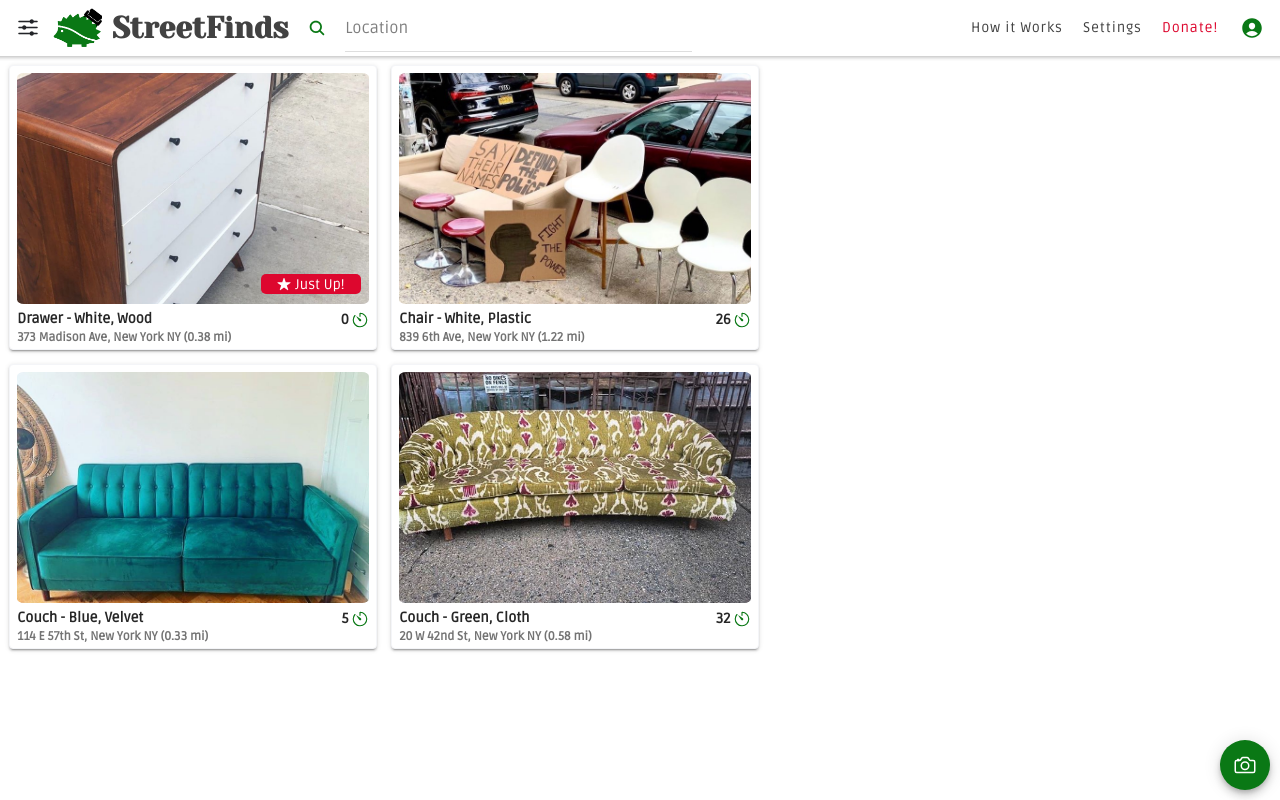
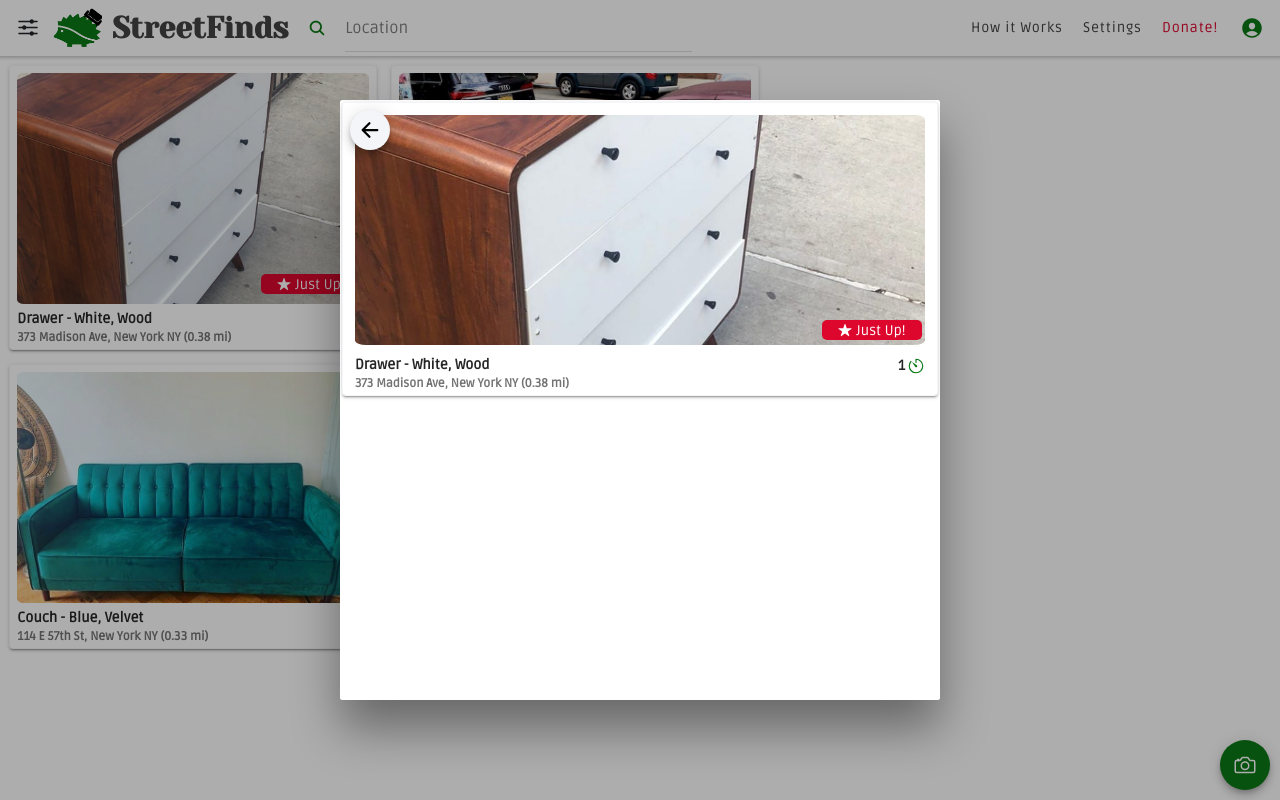
Before and after one commit to DominickH20/StreetFinds, a React (Create React App) app in the folder client/: page / in a window 1280 px wide. Both pictures are taken after a click on the element 193 px from the left and 207 px from the top of the page. Built offline with nearby package versions, Linux system fonts and the light colour scheme; no server answers.

Commit message:
added framework for item view, design to come

```diff
--- a/client/src/components/FindCard.tsx
+++ b/client/src/components/FindCard.tsx
@@ -13,6 +13,9 @@ interface ItemProps {
     lat: number;
     lng: number;
   };
+  showModal: boolean;
+  setModal(state: boolean): void;
+  updateModalItem(item: StreetFind): void;
 }
 
 const FindCard: React.FC<ItemProps> = (props) => {
@@ -43,7 +46,14 @@ const FindCard: React.FC<ItemProps> = (props) => {
   );
 
   return (
-    <IonCard className="find-card">
+    <IonCard
+      className="find-card"
+      button={true}
+      onClick={() => {
+        props.setModal(true);
+        props.updateModalItem(props.streetfind);
+      }}
+    >
 
       {(hoursSincePosting <= 2) && (
         <div className="new-find">
--- a/client/src/components/FindCardInfoWindow.tsx
+++ b/client/src/components/FindCardInfoWindow.tsx
@@ -13,6 +13,9 @@ interface ItemProps {
     lat: number;
     lng: number;
   };
+  showModal: boolean;
+  setModal(state: boolean): void;
+  updateModalItem(item: StreetFind): void;
 }
 
 const FindCardInfoWindow: React.FC<ItemProps> = (props) => {
@@ -36,7 +39,14 @@ const FindCardInfoWindow: React.FC<ItemProps> = (props) => {
   );
 
   return (
-    <IonCard className="find-card-info-window">
+    <IonCard
+      className="find-card-info-window"
+      button={true}
+      onClick={() => {
+        props.setModal(true);
+        props.updateModalItem(props.streetfind);
+      }}
+    >
 
       {(hoursSincePosting <= 2) && (
         <div className="new-find">
--- a/client/src/components/ItemViewModal.css
+++ b/client/src/components/ItemViewModal.css
@@ -0,0 +1,17 @@
+.item-view-modal {
+
+}
+
+.item-view-modal .back-fab {
+    position: fixed;
+    height: 40px;
+    width: 40px;
+    top: 10px;
+    left: 10px;
+    z-index: 1;
+}
+
+.item-view-modal .back-icon {
+    color: black;
+    opacity: 1;
+}
--- a/client/src/components/ItemViewModal.tsx
+++ b/client/src/components/ItemViewModal.tsx
@@ -1,16 +1,61 @@
 import React from 'react';
-import {} from '@ionic/react';
+import { IonModal, IonPage, IonToolbar, IonHeader, IonTitle,
+  IonButtons, IonButton, IonFabButton, IonIcon } from '@ionic/react';
+
+import { arrowBackOutline } from 'ionicons/icons';
+
+import FindCard from './FindCard';
 
 import { StreetFind } from '../types/StreetFind'
 import './ItemViewModal.css';
 
-interface ItemProps {
-  item: StreetFind;
+interface ItemModalProps {
+  streetfind: StreetFind;
+  userLocation: {
+    lat: number;
+    lng: number;
+  };
+  showModal: boolean;
+  setModal(state: boolean): void;
 }
 
-const ItemViewModal: React.FC<ItemProps> = (props) => {
+const ItemViewModal: React.FC<ItemModalProps> = (props) => {
+
+  const didDismiss = () => {
+    resetState();
+  };
+
+  const resetState = () => {
+    props.setModal(false);
+  }
 
   return (
-    <div></div>
+    <IonModal
+      cssClass="item-view-modal"
+      isOpen = {props.showModal}
+      onDidDismiss={()=>{didDismiss()}}
+    >
+      <IonPage>
+        <IonFabButton
+          color="light"
+          className="back-fab"
+          onClick={()=>props.setModal(false)}
+        >
+          <IonIcon
+            className="back-icon"
+            icon={arrowBackOutline}
+          />
+        </IonFabButton>
+        <FindCard
+          streetfind={props.streetfind}
+          userLocation={props.userLocation}
+          showModal={props.showModal}
+          setModal={props.setModal}
+          updateModalItem={(item: StreetFind) => {}}
+        />
+      </IonPage>
+    </IonModal>
   );
 }
+
+export default ItemViewModal;
--- a/client/src/pages/Home.tsx
+++ b/client/src/pages/Home.tsx
@@ -8,6 +8,7 @@ import SideMenu from '../components/SideMenu';
 import HomeHeader from '../components/HomeHeader';
 import MyFab from '../components/MyFab';
 import UploadModal from '../components/UploadModal';
+import ItemViewModal from '../components/ItemViewModal';
 import ListView from '../views/ListView';
 import MapView from '../views/MapView';
 
@@ -19,46 +20,6 @@ interface myLocation {
 }
 
 const Home: React.FC = () => {
-  //app states
-  const [isAuthed, setAuthed] = useState(false);
-
-  //view states
-  const [isSplit, setSplit] = useState(window.innerWidth > 992);
-  const [isOneCol, setOneCol] = useState(window.innerWidth <= 500);
-  const [isListView, setListView] = useState(true);
-  const [showModal, setShowModal] = useState(false);
-
-  //map states
-  const [zoom, setZoom] = useState(14);
-  const [location, setLocation] = useState<myLocation>(
-    { lat: 40.760142, lng: -73.974469 }
-  );
-
-  useEffect(() => {
-    window.addEventListener("resize", updateMedia);
-    return () => window.removeEventListener("resize", updateMedia);
-  });
-
-  const updateMedia = () => {
-    setSplit(window.innerWidth > 992);
-    setOneCol(isSplit ? 0.6*window.innerWidth <= 500 : window.innerWidth <= 500);
-  };
-
-  const toggleView = () => {
-    return (isListView ? setListView(false) : setListView(true));
-  }
-
-  const updateLocation = (loc: myLocation) => {
-    setLocation(loc);
-  }
-
-  const updateZoom = (zm: number) => {
-    setZoom(zm);
-  }
-
-  const setModal = (state: boolean) => {
-    setShowModal(state);
-  }
 
   const itemList:StreetFind[] = [
     {
@@ -143,6 +104,58 @@ const Home: React.FC = () => {
     }
   ];
 
+  //app states
+  const [isAuthed, setAuthed] = useState(false);
+
+  //view states
+  const [isSplit, setSplit] = useState(window.innerWidth > 992);
+  const [isOneCol, setOneCol] = useState(window.innerWidth <= 500);
+  const [isListView, setListView] = useState(true);
+  const [showUploadModal, setShowUploadModal] = useState(false);
+  const [showItemViewModal, setShowItemViewModal] = useState(false);
+  const [modalItem, setModalItem] = useState(itemList[0]);
+
+  //map states
+  const [zoom, setZoom] = useState(14);
+  const [location, setLocation] = useState<myLocation>(
+    { lat: 40.760142, lng: -73.974469 }
+  );
+
+  useEffect(() => {
+    window.addEventListener("resize", updateMedia);
+    return () => window.removeEventListener("resize", updateMedia);
+  });
+
+  const updateMedia = () => {
+    setSplit(window.innerWidth > 992);
+    setOneCol(isSplit ? 0.6*window.innerWidth <= 500 : window.innerWidth <= 500);
+  };
+
+  const toggleView = () => {
+    return (isListView ? setListView(false) : setListView(true));
+  }
+
+  const updateLocation = (loc: myLocation) => {
+    setLocation(loc);
+  }
+
+  const updateZoom = (zm: number) => {
+    setZoom(zm);
+  }
+
+  const setUploadModal = (state: boolean) => {
+    setShowUploadModal(state);
+  }
+
+  const setItemViewModal = (state: boolean) => {
+    setShowItemViewModal(state);
+  }
+
+  const updateModalItem = (item: StreetFind) => {
+    setModalItem(item);
+  }
+
+
   return (
     <IonPage>
       <IonSplitPane contentId="main" className="main-split-pane" when="false">
@@ -154,12 +167,19 @@ const Home: React.FC = () => {
               isSplit={isSplit}
               isListView={isListView}
               toggleView={toggleView}
-              showModal={showModal}
-              setModal={setModal}
+              showModal={showUploadModal}
+              setModal={setUploadModal}
             />
             <UploadModal
-              showModal={showModal}
-              setModal={setModal}
+              showModal={showUploadModal}
+              setModal={setUploadModal}
+            />
+
+            <ItemViewModal
+              showModal={showItemViewModal}
+              setModal={setItemViewModal}
+              streetfind={modalItem}
+              userLocation={location}
             />
 
             <div className="finds-view-container">
@@ -172,6 +192,9 @@ const Home: React.FC = () => {
                   isOneCol={isOneCol}
                   itemList={itemList}
                   userLocation={location}
+                  showModal={showItemViewModal}
+                  setModal={setItemViewModal}
+                  updateModalItem={updateModalItem}
                 />
               </div>
               <div className="map-view"
@@ -185,6 +208,9 @@ const Home: React.FC = () => {
                   zoom={zoom}
                   updateZoom={updateZoom}
                   itemList={itemList}
+                  showModal={showItemViewModal}
+                  setModal={setItemViewModal}
+                  updateModalItem={updateModalItem}
                 />
               </div>
             </div>
--- a/client/src/views/ListView.tsx
+++ b/client/src/views/ListView.tsx
@@ -12,6 +12,9 @@ interface ListProps {
     lat: number;
     lng: number;
   };
+  showModal: boolean;
+  setModal(state: boolean): void;
+  updateModalItem(item: StreetFind): void;
 }
 
 const ListView: React.FC<ListProps> = (props) => {
@@ -25,7 +28,13 @@ const ListView: React.FC<ListProps> = (props) => {
                 sizeXs={props.isOneCol ? "12" : "6"}
                 key={index}
               >
-                <FindCard streetfind={streetfind} userLocation={props.userLocation}/>
+                <FindCard
+                  streetfind={streetfind}
+                  userLocation={props.userLocation}
+                  showModal={props.showModal}
+                  setModal={props.setModal}
+                  updateModalItem={props.updateModalItem}
+                />
               </IonCol>
             ))}
           </IonRow>
--- a/client/src/views/MapView.tsx
+++ b/client/src/views/MapView.tsx
@@ -16,6 +16,9 @@ interface MapProps {
   zoom: number;
   updateLocation(loc: { lat: number; lng:number; }): void;
   updateZoom(zm: number): void;
+  showModal: boolean;
+  setModal(state: boolean): void;
+  updateModalItem(item: StreetFind): void;
   itemList: StreetFind[];
 }
 
@@ -274,6 +277,9 @@ const MapView: React.FC<MapProps> = (props) => {
         <FindCardInfoWindow
           streetfind={popupProps.item}
           userLocation={props.mapCenter}
+          showModal={props.showModal}
+          setModal={props.setModal}
+          updateModalItem={props.updateModalItem}
         />
       </div>
     </>
```
